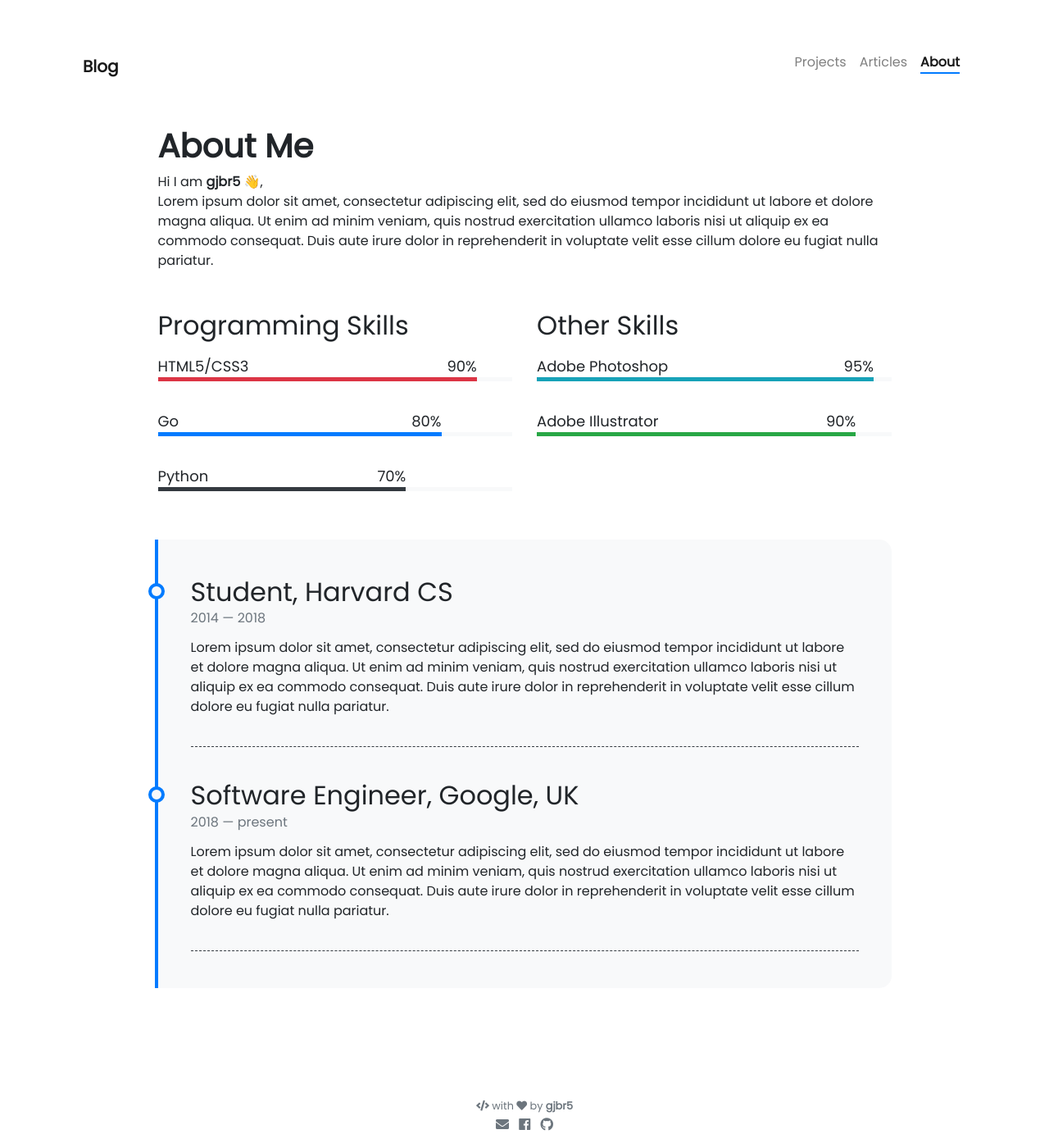
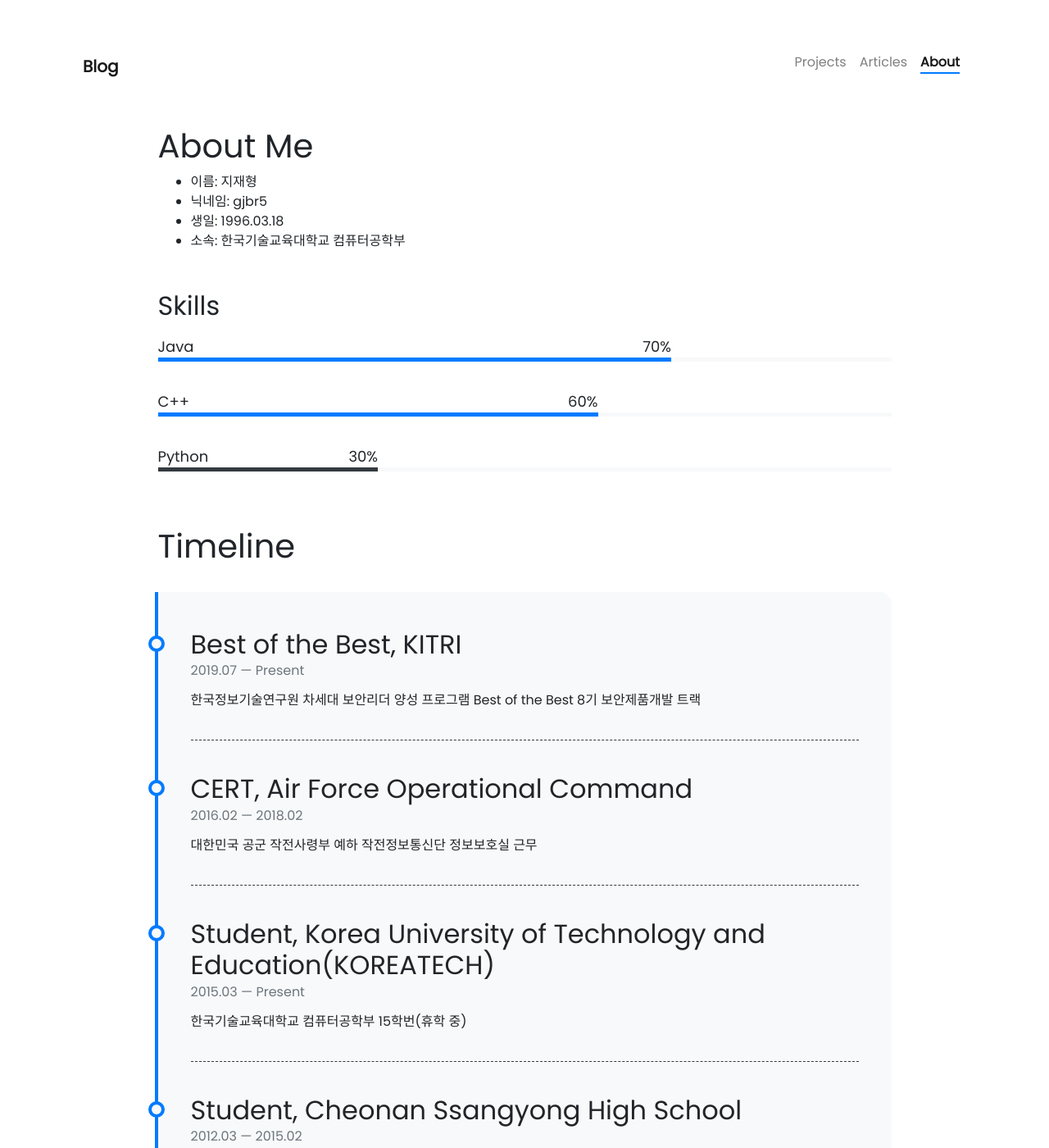
Before and after one commit to gjbr5/gjbr5.github.io, a Jekyll site: the page built from pages/about.md, in a window 1280 px wide and 1400 px high. Shown: the whole window at 82% size. Built offline with Jekyll 4.4.1, drawn with Linux system fonts in a browser that asks for light colours; nearby versions of some CDN libraries; emoji names are drawn with the system emoji font; some of the changed text lies outside the part shown.

Commit message:
Update About

```diff
--- a/_config.yml
+++ b/_config.yml
@@ -1,7 +1,7 @@
 ### Site Settings ###
 title               : Blog
 description         : >-                               # >- means to ignore newlines until "url:"
-                      "리겜 좋아하는 24세 대학생"
+                      "컴퓨터와 리겜을 좋아하는 24세 대학생"
 
 url                 : "https://gjbr5.github.io"                               # base hostname & protocol for your site (e.g. http://example.com)
 baseurl             : ""                    # subpath of your site (e.g. /blog) [IMPORTANT: use "" if your are hosting at https://username.github.io directly]
@@ -11,7 +11,7 @@ repository          : gjbr5/gjbr5.github.io    # repository metadata on GitHub P
 ### Author Info ###
 author:
   name              : gjbr5
-  image             : https://bit.ly/2KCvgVJ
+  image             : "/assets/deemo.jpg"
 # behance           : your_username
 # dribbble          : your_username
   email             : mitm@kakao.com
--- a/_data/programming-skills.yml
+++ b/_data/programming-skills.yml
@@ -1,11 +1,11 @@
-- name: HTML5/CSS3
-  percentage: 90
-  color: danger
+- name: Java
+  percentage: 70
+  color: red
 
-- name: Go
-  percentage: 80
+- name: C++
+  percentage: 60
   color:
 
 - name: Python
-  percentage: 70
+  percentage: 30
   color: dark
--- a/_data/timeline.yml
+++ b/_data/timeline.yml
@@ -1,17 +1,20 @@
-- title: Student, Harvard CS
-  from: 2014
-  to: 2018
-  description: Lorem ipsum dolor sit amet, consectetur adipiscing elit,
-               sed do eiusmod tempor incididunt ut labore et dolore magna aliqua.
-               Ut enim ad minim veniam, quis nostrud exercitation ullamco laboris
-               nisi ut aliquip ex ea commodo consequat. Duis aute irure dolor in
-               reprehenderit in voluptate velit esse cillum dolore eu fugiat nulla pariatur.
+- title: Best of the Best, KITRI
+  from: 2019.07
+  to: Present
+  description: 한국정보기술연구원 차세대 보안리더 양성 프로그램 Best of the Best 8기
+               보안제품개발 트랙
 
-- title: Software Engineer, Google, UK
-  from: 2018
-  to: present
-  description: Lorem ipsum dolor sit amet, consectetur adipiscing elit,
-               sed do eiusmod tempor incididunt ut labore et dolore magna aliqua.
-               Ut enim ad minim veniam, quis nostrud exercitation ullamco laboris
-               nisi ut aliquip ex ea commodo consequat. Duis aute irure dolor in
-               reprehenderit in voluptate velit esse cillum dolore eu fugiat nulla pariatur.
+- title: CERT, Air Force Operational Command
+  from: 2016.02
+  to: 2018.02
+  description: 대한민국 공군 작전사령부 예하 작전정보통신단 정보보호실 근무
+
+- title: Student, Korea University of Technology and Education(KOREATECH)
+  from: 2015.03
+  to: Present
+  description: 한국기술교육대학교 컴퓨터공학부 15학번(휴학 중)
+
+- title: Student, Cheonan Ssangyong High School
+  from: 2012.03
+  to: 2015.02
+  description: 천안쌍용고등학교 졸업
--- a/_includes/about/timeline.html
+++ b/_includes/about/timeline.html
@@ -4,7 +4,11 @@
       <div class="timeline-item">
         <div class="content">
           <h2>{{ item.title }}</h2>
+        {% if item.to == nil %}
+          <h6 class="date">{{ item.from }}</h6>
+        {% else %}
           <h6 class="date">{{ item.from }} — {{ item.to }}</h6>
+        {% endif %}
           <p>{{ item.description }}</p>
         </div>
       </div>
--- a/pages/about.md
+++ b/pages/about.md
@@ -5,16 +5,33 @@ permalink: /about/
 weight: 3
 ---
 
-# **About Me**
+# About Me
 
-Hi I am **{{ site.author.name }}** :wave:,<br>
-Lorem ipsum dolor sit amet, consectetur adipiscing elit, sed do eiusmod tempor incididunt ut labore et dolore magna aliqua. Ut enim ad minim veniam, quis nostrud exercitation ullamco laboris nisi ut aliquip ex ea commodo consequat. Duis aute irure dolor in reprehenderit in voluptate velit esse cillum dolore eu fugiat nulla pariatur.
+- 이름: 지재형
+- 닉네임: {{ site.author.name }}<br/>
+- 생일: 1996.03.18<br/>
+- 소속: 한국기술교육대학교 컴퓨터공학부<br/>
 
 <div class="row">
-{% include about/skills.html title="Programming Skills" source=site.data.programming-skills %}
-{% include about/skills.html title="Other Skills" source=site.data.other-skills %}
+{% include about/skills.html title="Skills" source=site.data.programming-skills %}
 </div>
+
+# Timeline
 
 <div class="row">
 {% include about/timeline.html %}
 </div>
+
+# License
+
+#### Theme
+
+- portfolYOU
+
+  > https://github.com/YoussefRaafatNasry/portfolYOU
+
+#### Image
+
+- Deemo Lune
+
+  > https://www.pixiv.net/artworks/57038666
```
Also changed, not shown: _posts/2019-12-10-nginx Moved Permanently.md (added, +28 -0 lines), assets/deemo.jpg (added).
